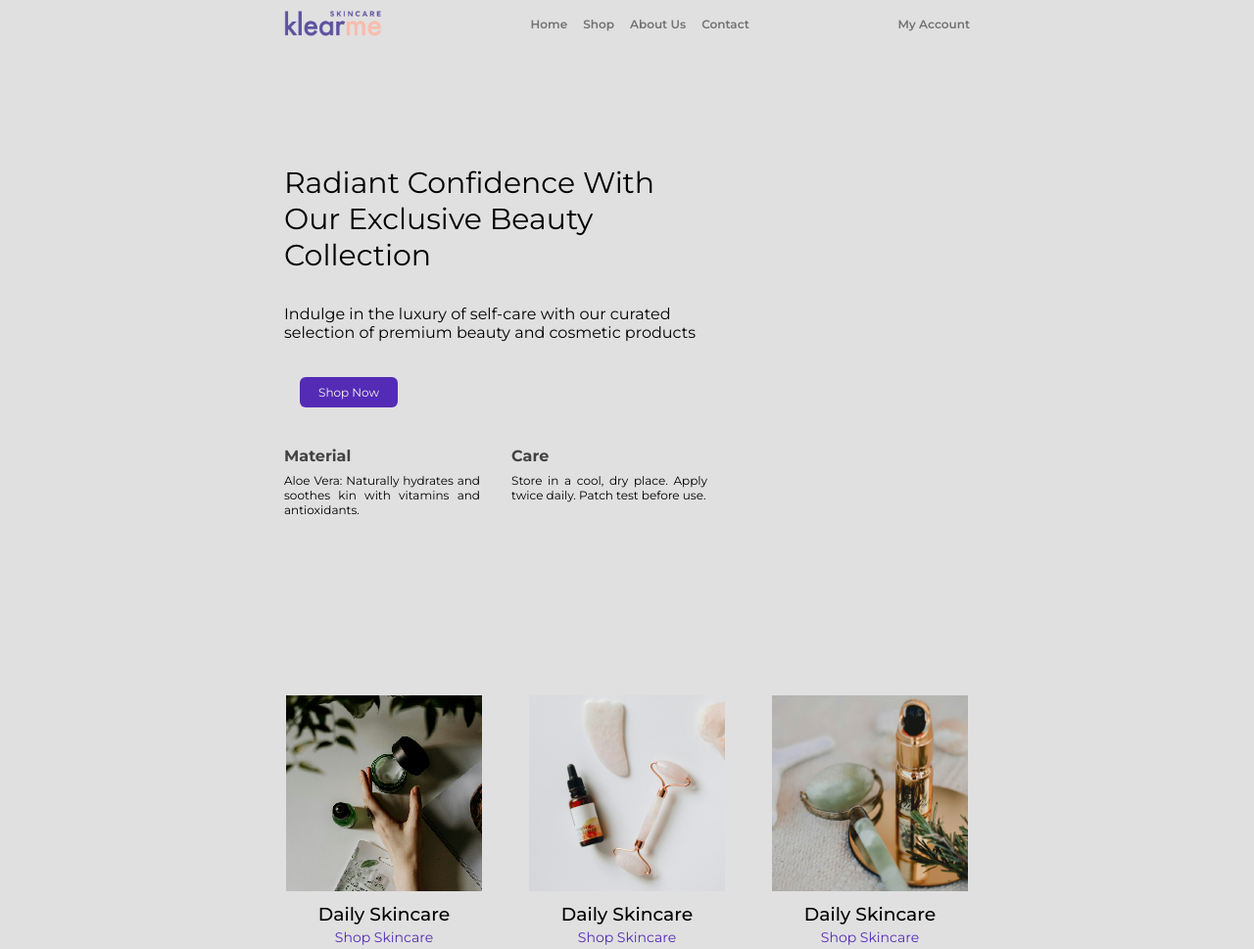
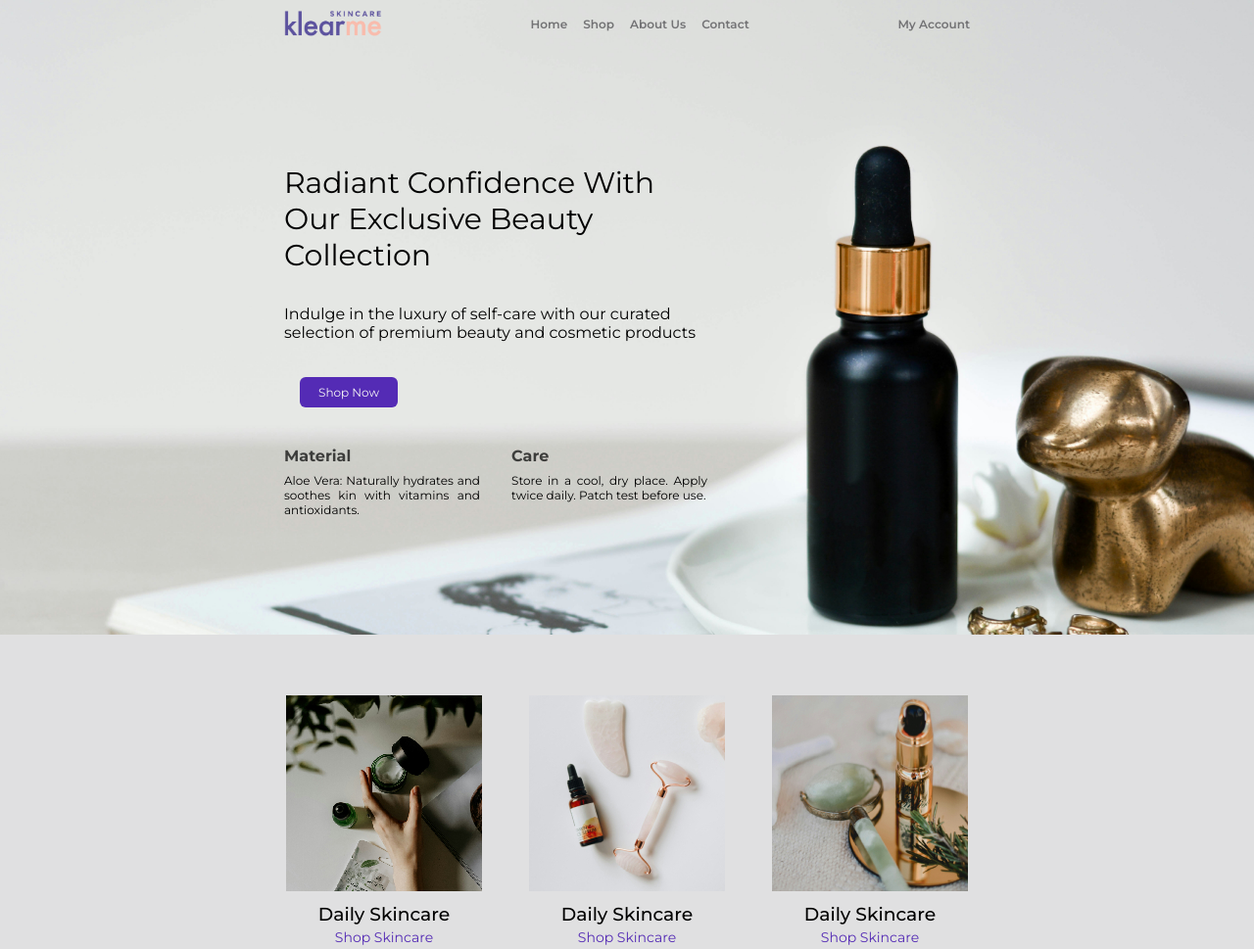
Before and after one commit to milan97svg/Landing-Page, a plain HTML site: page index.html in a window 1280 px wide. Shown: the top 969 px of the page at 98% size. Drawn offline with Linux system fonts and the light colour scheme.

Commit message:
HERO IMAGE BUG FIX

```diff
--- a/css/styles.css
+++ b/css/styles.css
@@ -22,7 +22,7 @@ html {
 .bgcolor {
     display: flex;
     flex-direction: column;
-    background-image: url(./images/skincare2.jpg);
+    background-image: url(/images/skincare2.jpg);
     background-repeat: no-repeat;
     background-size: cover;
     background-position: center;
```
